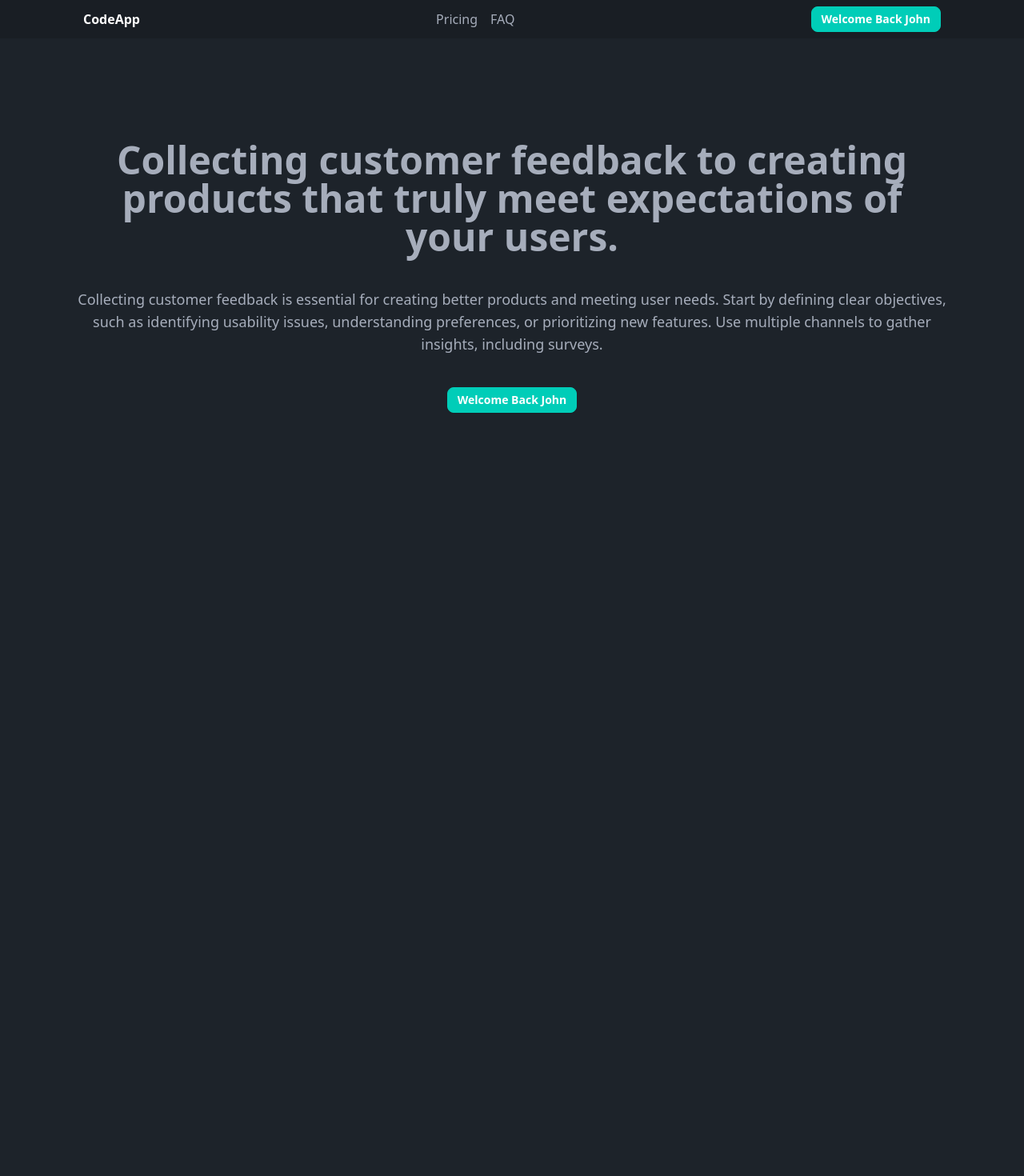
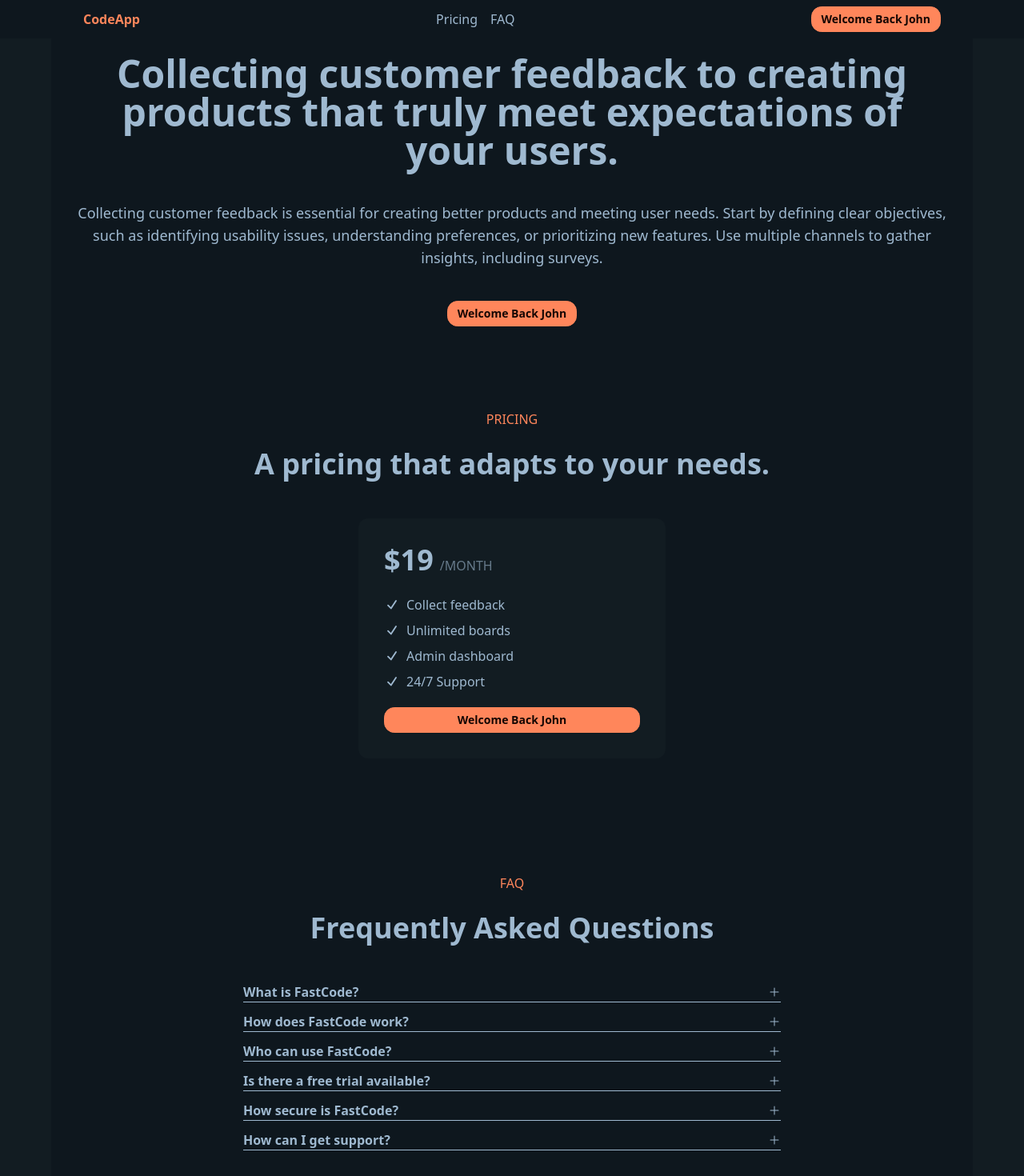
Before and after one commit to MattSaas/fastcode, a Next.js app: page / in a window 1280 px wide. Shown: the top 1470 px of the page at 80% size. Before the commit the page ends 800 px from the top, so only its background shows below. Built offline with nearby package versions, Linux system fonts and the light colour scheme.

Commit message:
Added FAQ page & component. Added example page &component

```diff
--- a/app/dashboard/page.js
+++ b/app/dashboard/page.js
@@ -1,7 +1,12 @@
+import Example from "@/components/Example";
+
 export default function Dashboard() {
   return (
     <div className="card card-side bg-base-100 shadow-xl">
       <h1>Private Dashboard</h1>
+      <div className="mt-36">
+        <Example></Example>
+      </div>
     </div>
   );
 }
--- a/app/layout.js
+++ b/app/layout.js
@@ -18,7 +18,12 @@ export const metadata = {
 
 export default function RootLayout({ children }) {
   return (
-    <html lang="en" suppressHydrationWarning data-theme="dark">
+    <html
+      lang="en"
+      suppressHydrationWarning
+      data-theme="sunset"
+      className="scroll-smooth"
+    >
       <body
         className={`${geistSans.variable} ${geistMono.variable} antialiased`}
       >
--- a/app/page.js
+++ b/app/page.js
@@ -1,24 +1,39 @@
 import LoginButton from "@/components/LoginButton";
+import ListItem from "@/components/ListItem";
+import FAQListItem from "@/components/FAQListItem";
 
 export default function Home() {
   const UserData = {
     isLoggedin: true,
     UserName: "John",
+    extraStyle: "w-full",
   };
-  const { isLoggedin, UserName } = UserData;
+
+  // let age = 18;
+  // let canVot;
+  // canVot = age >= 18 ? "YES" : "No";
+
+  const { isLoggedin, UserName, extraStyle } = UserData;
 
   return (
     <main>
+      {/* Header */}
       <section className="bg-base-200 ">
         <div className="flex justify-between items-center px-10 py-2 max-w-6xl mx-auto md:flex-shrink-0">
-          <div className="font-extrabold text-white hover:text-sky-400 link no-underline">
+          <div className="font-extrabold text-primary hover:text-secondary link no-underline">
             CodeApp
           </div>
           <div className="space-x-4 hidden md:block">
-            <a className="link link-hover hover:text-sky-400 no-underline">
+            <a
+              className="link link-hover hover:text-sky-400 no-underline"
+              href="#pricing"
+            >
               Pricing
             </a>
-            <a className="link link-hover hover:text-sky-400 no-underline">
+            <a
+              className="link link-hover hover:text-sky-400 no-underline"
+              href="#faq"
+            >
               FAQ
             </a>
           </div>
@@ -27,8 +42,10 @@ export default function Home() {
           </div>
         </div>
       </section>
-      <section className="text-center py-32 px-8 max-w-6xl mx-auto">
-        <h1 className="text-4xl font-extrabold mb-10 lg:text-5xl md:text-3xl">
+
+      {/* Here */}
+      <section className="bg-base-200 text-center py-5 px-8 max-w-6xl mx-auto ">
+        <h1 className="text-4xl font-extrabold mb-10 lg:text-5xl md:text-2xl">
           Collecting customer feedback to creating products that truly meet
           expectations of your users.
         </h1>
@@ -43,8 +60,101 @@ export default function Home() {
         <LoginButton isLoggedin={isLoggedin} Username={UserName} />
       </section>
 
-      {/* <section className=" border-e-yellow-300">
-        <div className="card card-side bg-base-100 shadow-xl max-w-3xl mx-auto my-5 border border-sky-500">
+      {/* Pricing */}
+      <section
+        className="bg-base-200 text-center py-5 px-8 max-w-6xl mx-auto"
+        id="pricing"
+      >
+        <div className="py-10 px-8 max-w-6xl mx-auto">
+          <p className="text-gl uppercase text-primary font-medium text-center m-6">
+            Pricing
+          </p>
+          <h2 className="text-3xl lg:text-4xl font-extrabold mb-12 text-center">
+            A pricing that adapts to your needs.
+          </h2>
+
+          {/* Pricing Card */}
+          <div className="flex max-w-full justify-between ">
+            {/* card 1 */}
+            <div className="p-8 bg-base-100 w-96 rounded-xl mx-auto">
+              <div className="flex gap-2 items-baseline mb-6">
+                <div className="text-4xl font-extrabold">$19</div>
+                <div className="text-1xl uppercase font-medium opacity-60">
+                  /Month
+                </div>
+              </div>
+              <ul className="space-y-2 mb-5">
+                <ListItem checkColor="green">Collect feedback</ListItem>
+                <ListItem checkColor="green">Unlimited boards</ListItem>
+                <ListItem checkColor="green">Admin dashboard</ListItem>
+                <ListItem checkColor="green">24/7 Support</ListItem>
+              </ul>
+              <LoginButton
+                isLoggedin={isLoggedin}
+                Username={UserName}
+                extraStyle={extraStyle}
+              />
+            </div>
+          </div>
+        </div>
+      </section>
+
+      {/* FAQ */}
+      <section
+        className="bg-base-200 text-center py-5 px-8 max-w-6xl mx-auto"
+        id="faq"
+      >
+        <div className="py-10 px-8 max-w-6xl mx-auto">
+          <p className="text-gl uppercase text-primary font-medium text-center m-6">
+            FAQ
+          </p>
+          <h2 className="text-3xl lg:text-4xl font-extrabold mb-12 text-center">
+            Frequently Asked Questions
+          </h2>
+
+          {/* FAQ Modal */}
+          <ul className="space-y-2 max-w-2xl mb-5 mx-auto">
+            {[
+              {
+                qustion: "What is FastCode?",
+                answer:
+                  "AFastCode is a cutting-edge SaaS platform integrations for developers and teams.",
+              },
+              {
+                qustion: "How does FastCode work?",
+                answer:
+                  "FastCode streamlines coding by offering pre-built modules, AI-assisted suggestions.",
+              },
+              {
+                qustion: "Who can use FastCode?",
+                answer:
+                  "FastCode is designed for developers, startups, and enterprises looking to speed up development processes.",
+              },
+              {
+                qustion: "Is there a free trial available?",
+                answer:
+                  "Yes, FastCode offers a 14-day free trial with access to all premium features—no credit card required.",
+              },
+              {
+                qustion: "How secure is FastCode?",
+                answer:
+                  "FastCode supports GitHub, GitLab, Bitbucket, Slack, Jira, and many other developer tools. For the full list, visit our Integrations Page.",
+              },
+              {
+                qustion: "How can I get support?",
+                answer:
+                  "Our support team is available 24/7. Contact us via live chat, email, or our Help Center.",
+              },
+            ].map((qa) => (
+              <FAQListItem key={qa.qustion} qa={qa}></FAQListItem>
+            ))}
+          </ul>
+        </div>
+      </section>
+
+      {/* spider card */}
+      <section className="bg-base-200 text-center py-32 px-8 max-w-6xl mx-auto">
+        <div className="card card-side bg-base-100 shadow-xl max-w-3xl mx-auto my-5 ">
           <figure>
             <img
               src="https://img.daisyui.com/images/stock/photo-1635805737707-575885ab0820.webp"
@@ -52,18 +162,16 @@ export default function Home() {
             />
           </figure>
           <div className="card-body">
-            <h2 className="card-title text-3xl text-yellow-300 font-semibold font-mono uppercase">
+            <h2 className="card-title lg:text-4xl  text-amber-400 font-semibold font-mono uppercase">
               New movie is released!
             </h2>
-            <p className="text-emerald-500">
-              Click the button to watch on Jetflix app.
-            </p>
+            <p className="">Click the button to watch on Jetflix app.</p>
             <div className="card-actions justify-end">
               <LoginButton isLoggedin={isLoggedin} Username={UserName} />
             </div>
           </div>
         </div>
-      </section> */}
+      </section>
     </main>
   );
 }
--- /dev/null
+++ b/components/Example.js
@@ -0,0 +1,31 @@
+"use client";
+
+import { useState } from "react";
+
+const Example = () => {
+  let [counter, SetCounter] = useState(0);
+
+  const increamentCounter = () => {
+    SetCounter(counter + 1);
+  };
+
+  const dcreamentCounter = () => {
+    if (counter !== 1) {
+      SetCounter(counter - 1);
+    }
+  };
+
+  return (
+    <div className="flex gap-2 items-center">
+      <button className="btn btn-primiry" onClick={dcreamentCounter}>
+        Prev
+      </button>
+      <span className="text-2xl m-10">{counter}</span>
+      <button className="btn btn-secondary" onClick={increamentCounter}>
+        Next
+      </button>
+    </div>
+  );
+};
+
+export default Example;
--- /dev/null
+++ b/components/FAQListItem.js
@@ -0,0 +1,59 @@
+"use client";
+
+import { useState } from "react";
+
+const FAQListItem = ({ qa }) => {
+  const [isOpen, SetIsOpen] = useState(false);
+
+  return (
+    <li key={qa.qustion}>
+      {/* FAQ Question */}
+      <button
+        className={`${
+          isOpen ? "mb-1 text-primary" : ""
+        } hover:text-primary flex justify-between items-center my-3 font-semibold border-b border-current w-full text-left`}
+        onClick={() => SetIsOpen(!isOpen)}
+      >
+        <p>{qa.qustion}</p>
+        {!isOpen ? (
+          <svg
+            xmlns="http://www.w3.org/2000/svg"
+            viewBox="0 0 24 24"
+            fill="currentColor"
+            className="size-4 font-extrabold"
+          >
+            <path
+              fillRule="evenodd"
+              d="M12 3.75a.75.75 0 0 1 .75.75v6.75h6.75a.75.75 0 0 1 0 1.5h-6.75v6.75a.75.75 0 0 1-1.5 0v-6.75H4.5a.75.75 0 0 1 0-1.5h6.75V4.5a.75.75 0 0 1 .75-.75Z"
+              clipRule="evenodd"
+            />
+          </svg>
+        ) : (
+          <svg
+            xmlns="http://www.w3.org/2000/svg"
+            viewBox="0 0 24 24"
+            fill="currentColor"
+            className="size-4"
+          >
+            <path
+              fillRule="evenodd"
+              d="M4.25 12a.75.75 0 0 1 .75-.75h14a.75.75 0 0 1 0 1.5H5a.75.75 0 0 1-.75-.75Z"
+              clipRule="evenodd"
+            />
+          </svg>
+        )}
+      </button>
+
+      {/* FAQ Answer */}
+      {
+        <div
+          className={`${isOpen ? "block text-primary" : "hidden"} text-left`}
+        >
+          <p className="text-sm">{qa.answer}</p>
+        </div>
+      }
+    </li>
+  );
+};
+
+export default FAQListItem;
--- /dev/null
+++ b/components/ListItem.js
@@ -0,0 +1,21 @@
+const ListItem = ({ checkColor, children }) => {
+  return (
+    <li className="flex gap-2 items-center">
+      <svg
+        xmlns="http://www.w3.org/2000/svg"
+        viewBox="0 0 16 16"
+        fill="currentColor"
+        className={`size-5 text-${checkColor}-500 `}
+      >
+        <path
+          fillRule="evenodd"
+          d="M12.416 3.376a.75.75 0 0 1 .208 1.04l-5 7.5a.75.75 0 0 1-1.154.114l-3-3a.75.75 0 0 1 1.06-1.06l2.353 2.353 4.493-6.74a.75.75 0 0 1 1.04-.207Z"
+          clipRule="evenodd"
+        />
+      </svg>
+      {children}
+    </li>
+  );
+};
+
+export default ListItem;
--- a/components/LoginButton.js
+++ b/components/LoginButton.js
@@ -1,15 +1,26 @@
 import Link from "next/link";
 
-const LoginButton = ({ isLoggedin, Username }) => {
+export default function LoginButton({ isLoggedin, Username, extraStyle }) {
   if (isLoggedin) {
     return (
-      <Link className="btn btn-sm btn-accent text-white" href="/dashboard">
+      <Link
+        className={`btn btn-sm btn-primary hover:btn-secondary ${
+          extraStyle ? extraStyle : ""
+        }`}
+        href="/dashboard"
+      >
         Welcome Back {Username}
       </Link>
     );
   }
 
-  return <div className="btn btn-outline btn-warning">Login</div>;
-};
-
-export default LoginButton;
+  return (
+    <div
+      className={`btn btn-sm btn-primary hover:btn-secondary ${
+        extraStyle ? extraStyle : ""
+      }`}
+    >
+      Login
+    </div>
+  );
+}
--- a/eslint.config.mjs
+++ b/eslint.config.mjs
@@ -9,6 +9,8 @@ const compat = new FlatCompat({
   baseDirectory: __dirname,
 });
 
-const eslintConfig = [...compat.extends("next/core-web-vitals")];
+const eslintConfig = [
+  ...compat.extends("next/core-web-vitals", "eslint:recommended"),
+];
 
 export default eslintConfig;
```
